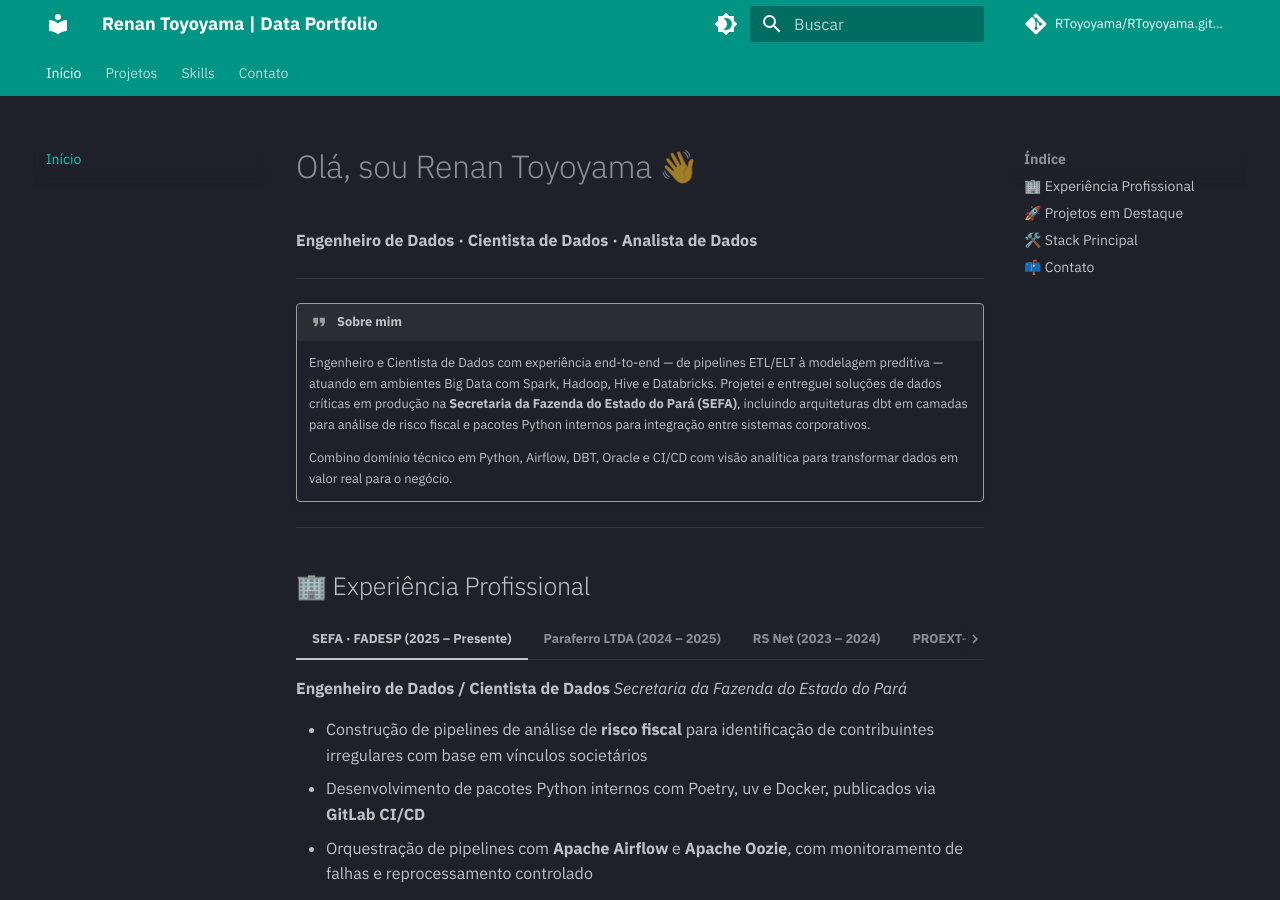
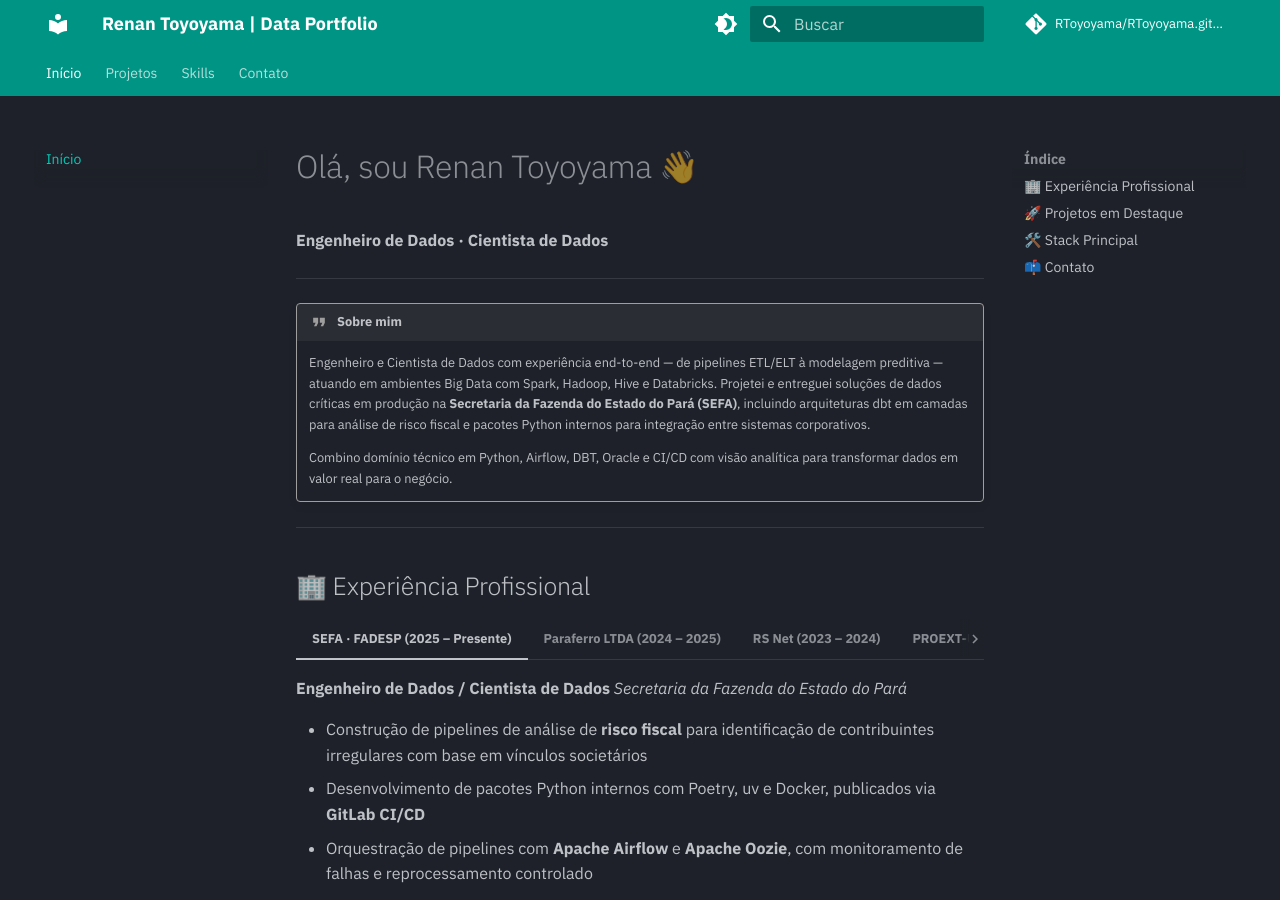
Before and after one commit to RToyoyama/RToyoyama.github.io, an MkDocs documentation site: the page built from docs/index.md, in a window 1280 px wide and 900 px high. Built offline with MkDocs 1.6.1 and Material for MkDocs 9.7.7, drawn with Linux system fonts in a browser that asks for light colours; comment, search, counter and statistics services are not loaded.

Commit message:
docs: tirando analista de dados

```diff
--- a/docs/index.md
+++ b/docs/index.md
@@ -1,6 +1,6 @@
 # Olá, sou Renan Toyoyama 👋
 
-**Engenheiro de Dados · Cientista de Dados · Analista de Dados**
+**Engenheiro de Dados · Cientista de Dados**
 
 ---
 
```
